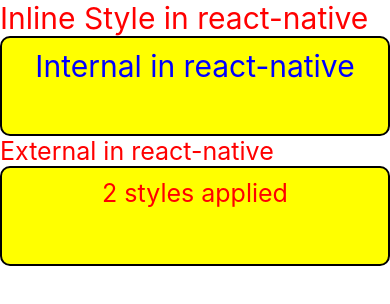
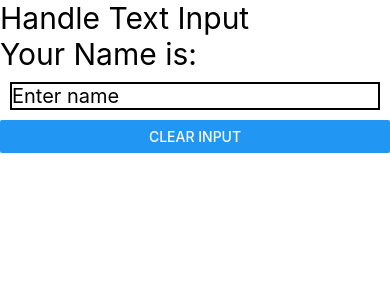
Before and after one commit to AhmadAliCodility/React-native-learning, a React Native app: screen / in a window 390 px wide. Shown: the top 304 px of the page. Built offline with nearby package versions, Linux system fonts and the light colour scheme.

Commit message:
#12 Get Text Input Value | Handling Text Input

```diff
--- a/App.tsx
+++ b/App.tsx
@@ -1,29 +1,29 @@
-import React from 'react';
+import React, { useState } from 'react';
 
-import { Text, StyleSheet, View } from 'react-native';
-import externalStyles from './style';
+import { Text, StyleSheet, View, TextInput, Button } from 'react-native';
 function App(): JSX.Element {
+  const [name, setName] = useState('');
   return (
     <View>
-      <Text style={{ fontSize: 30, color: 'red' }}>Inline Style in react-native</Text>
-      <Text style={styles.textBox}>Internal in react-native</Text>
-      <Text style={externalStyles.textBox}>External in react-native</Text>
-      <Text style={[styles.textBox, externalStyles.textBox]}>2 styles applied</Text>
+      <Text style={{ fontSize: 30 }}>Handle Text Input</Text>
+      <Text style={{ fontSize: 30 }}>Your Name is: {name}</Text>
+      <TextInput
+        style={styles.textInput}
+        placeholder="Enter name"
+        value={name}
+        // onChangeText={setName}
+        onChangeText={text => setName(text)}
+      />
+      <Button title="Clear Input" onPress={() => setName('')} />
     </View>
   );
 }
 
 const styles = StyleSheet.create({
-  textBox: {
-    color: 'blue',
-    backgroundColor: 'yellow',
-    fontSize: 30,
-    padding: 10,
-    borderRadius: 10,
-    height: 100,
-    textAlignVertical: 'center',
-    textAlign: 'center',
+  textInput: {
+    fontSize: 20,
     borderWidth: 2,
+    margin: 10,
   },
 });
 
```
